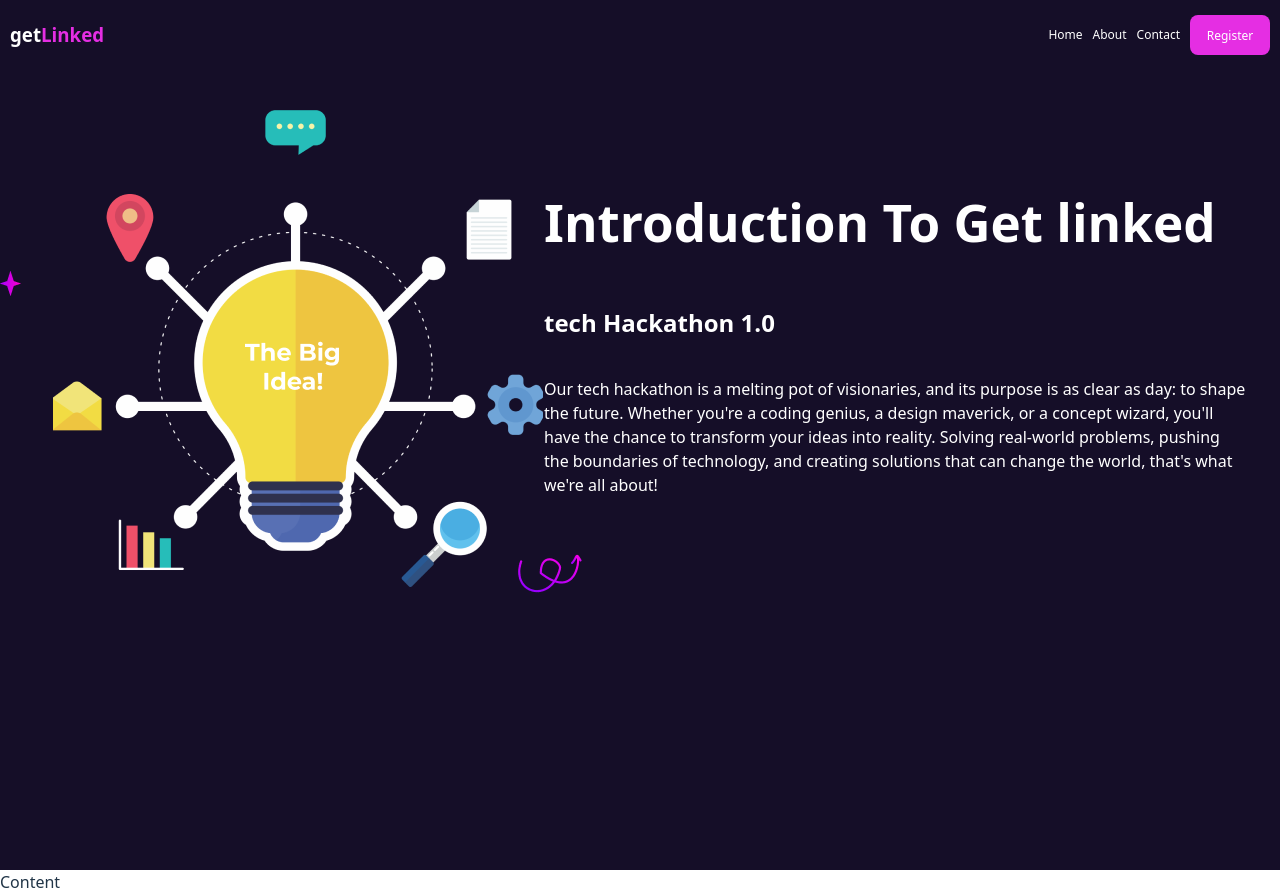
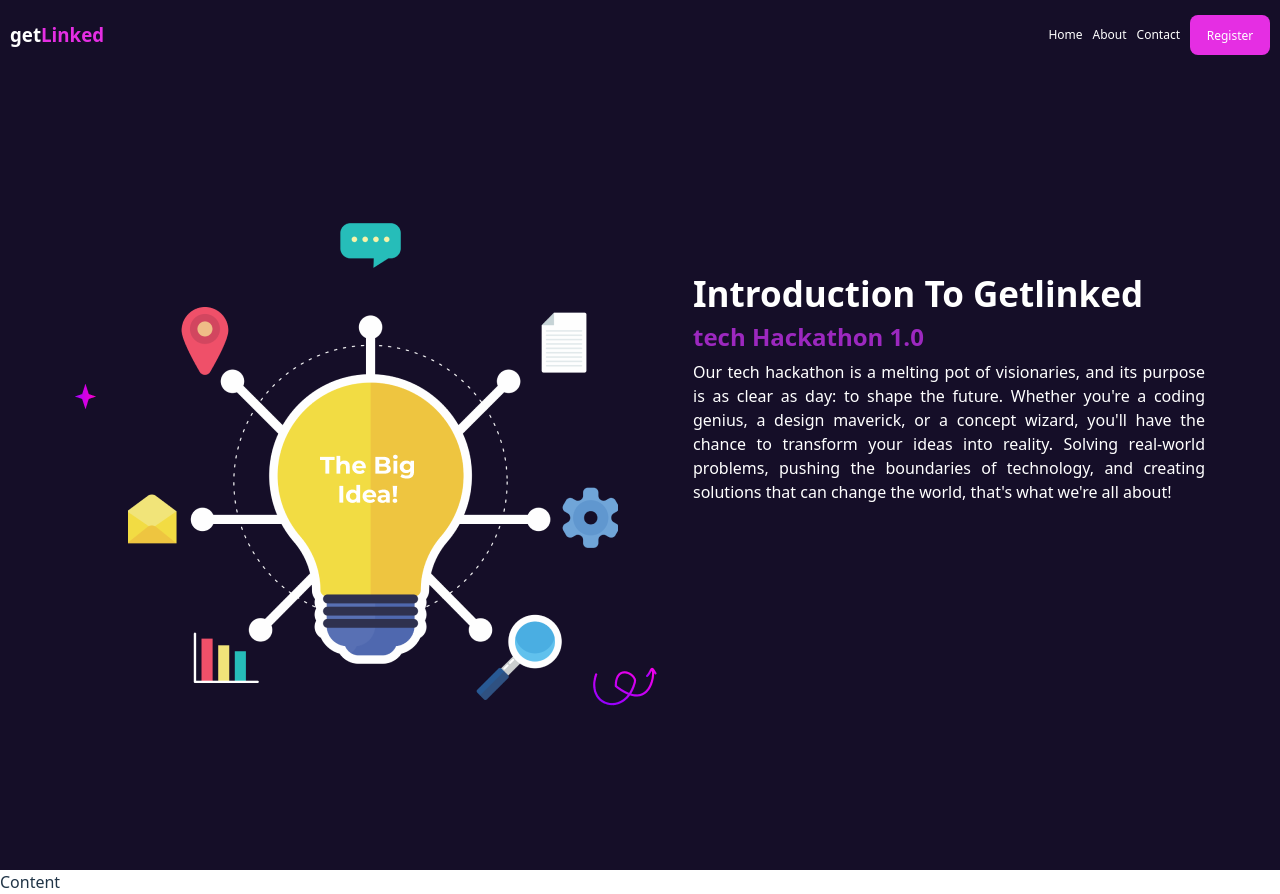
Before and after one commit to OgbuEsther/DEVOPS, a React (Vite) app: page / in a window 1280 px wide. Built offline with nearby package versions, Linux system fonts and the light colour scheme.

Commit message:
worked on the hero section again

```diff
--- a/src/hero/Hero.jsx
+++ b/src/hero/Hero.jsx
@@ -1,37 +1,47 @@
 function Hero() {
   return (
-    <div style={{backgroundColor: "#150E28", color: "white", height: "100vh",}}>
+    <div
+      style={{
+        display: "flex",
+        justifyContent: "center",
+        alignItems: "center",
+        height: "100vh",
+        backgroundColor: "#150e28",
+        padding: "0 70px",
+        gap: "25px"
+      }}
+    >
       <div
         style={{
+          height: "50vh",
           display: "flex",
           justifyContent: "center",
-          flexDirection: "column",
-          position: "absolute",
-          top: "20%",
-          left: "40%",
-          padding: "0 2rem",
-        }}
-      >
-        <h1>Introduction To Get linked</h1>
-        <h2>tech Hackathon 1.0</h2>
-        <p>
-          Our tech hackathon is a melting pot of visionaries, and its purpose is
-          as clear as day: to shape the future. Whether you&apos;re a coding
-          genius, a design maverick, or a concept wizard, you&apos;ll have the
-          chance to transform your ideas into reality. Solving real-world
-          problems, pushing the boundaries of technology, and creating solutions
-          that can change the world, that&apos;s what we&apos;re all about!
-        </p>
-      </div>
-
-      <div
-        style={{
-          position: "relative",
-          top: "5%",
-          left: "0%",
+          alignItems: "center",
+          margin: "5px"
         }}
       >
         <img src="./bigbulb.png" alt="" />
+      </div>
+      <div
+        style={{
+          height: "50vh",
+          display: "block",
+          justifyContent: "center",
+          alignItems: "center",
+        }}
+      >
+        <h1 style={{ textTransform: "capitalize", fontSize: "35px", color: "#fff", margin: "5px" }}>
+          Introduction to getlinked{" "}
+        </h1>
+        <h2 style={{ color: "#9c28bf", margin: "5px" }}>tech Hackathon 1.0</h2>
+        <p style={{ textAlign: "justify", color: "#fff", margin: "5px" }}>
+          Our tech hackathon is a melting pot of visionaries, and its purpose is
+          as clear as day: to shape the future. Whether you're a coding genius,
+          a design maverick, or a concept wizard, you'll have the chance to
+          transform your ideas into reality. Solving real-world problems,
+          pushing the boundaries of technology, and creating solutions that can
+          change the world, that's what we're all about!
+        </p>
       </div>
     </div>
   );
```
